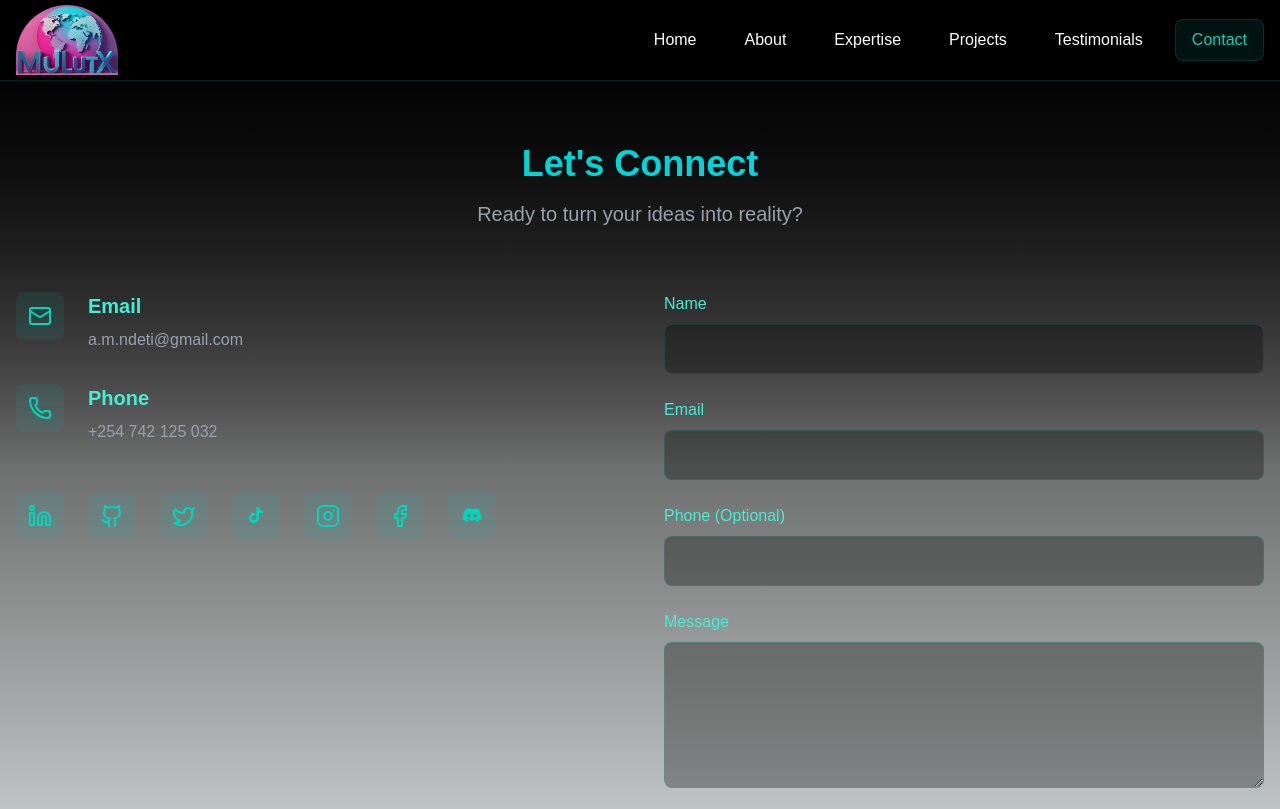
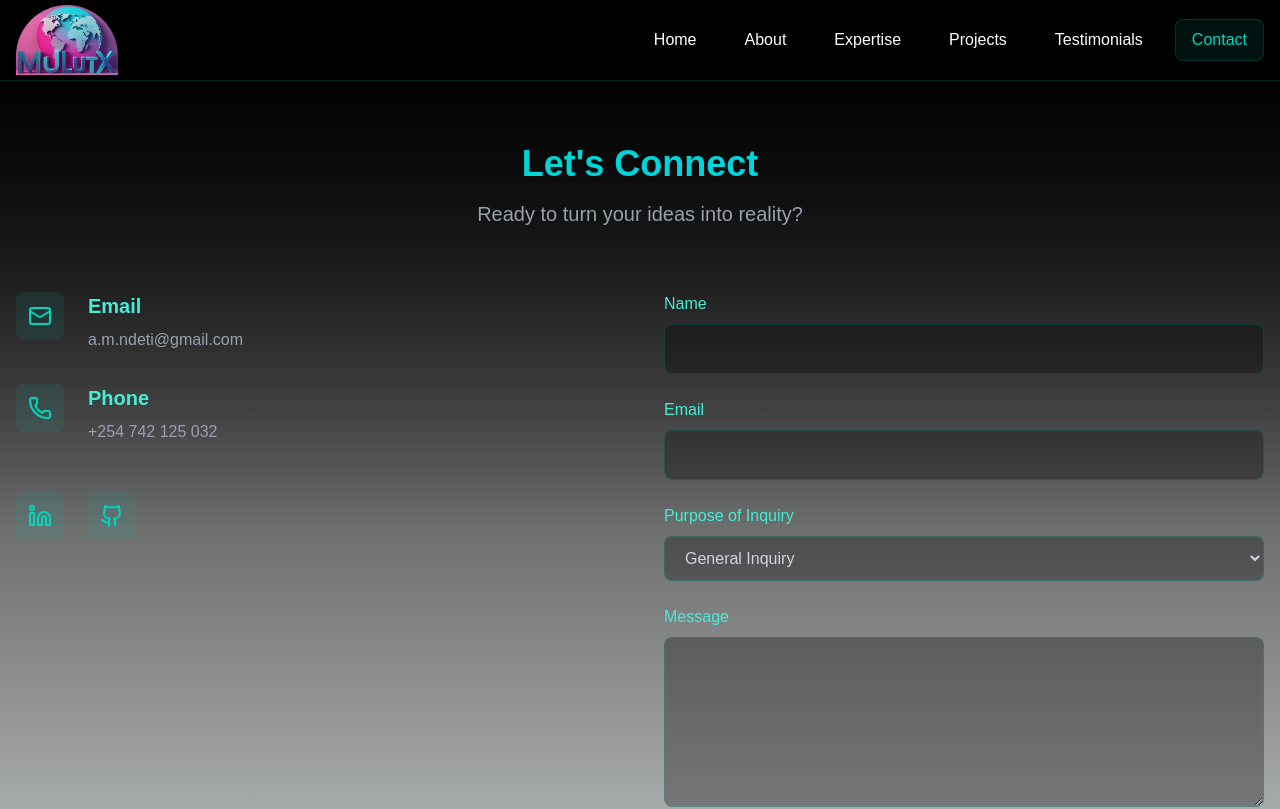
Before and after one commit to MrBytes10/MyPortfolio-V2withSEO-Public, a Next.js app: page /contact in a window 1280 px wide. Shown: the top 809 px of the page. Built offline with nearby package versions, Linux system fonts and the light colour scheme.

Commit message:
added form pre-filling capabilities to the project-contact form

```diff
--- a/src/app/contact/page.js
+++ b/src/app/contact/page.js
@@ -1,63 +1,74 @@
-// B:\mytestProjects\myPortfolioV2\myportfoliov2\src\app\contact\page.js
-//  (updated with EmailJS)
-
+// B:\mytestProjects\myPortfolioV2\myportfoliov2\src/app/contact/page.js
 "use client";
-import React, { useRef, useState } from "react";
-import {
-  Mail,
-  Phone,
-  Send,
-  Linkedin,
-  Github,
-  Facebook,
-  Instagram,
-  Twitter,
-} from "lucide-react";
+import React, { useRef, useState, useEffect, Suspense } from "react";
+// NEW: Import useSearchParams to read URL query parameters
+import { useSearchParams } from "next/navigation";
+import { Mail, Phone, Send, Linkedin, Github, Facebook, Instagram, Twitter } from "lucide-react";
 import { FontAwesomeIcon } from "@fortawesome/react-fontawesome";
 import { faTiktok, faDiscord } from "@fortawesome/free-brands-svg-icons";
 import emailjs from "@emailjs/browser";
 
-const Contact = () => {
+// NEW: A small wrapper component is needed to use useSearchParams within a Suspense boundary.
+const ContactForm = () => {
   const form = useRef();
+  const searchParams = useSearchParams(); // Hook to get URL parameters
+
+  // NEW: Add 'purpose' to the form data state
   const [formData, setFormData] = useState({
     name: "",
     email: "",
     phone: "",
+    purpose: "General Inquiry", // Default value
     message: "",
   });
+
   const [showSuccess, setShowSuccess] = useState(false);
   const [isSubmitting, setIsSubmitting] = useState(false);
+
+  // NEW: useEffect to check for URL parameters and pre-fill the form on page load.
+  useEffect(() => {
+    const purposeParam = searchParams.get("purpose");
+    const projectParam = searchParams.get("project");
+
+    if (purposeParam) {
+      setFormData((prev) => ({ ...prev, purpose: purposeParam }));
+    }
+
+    if (projectParam) {
+      setFormData((prev) => ({
+        ...prev,
+        message: `Hello, I am interested in discussing the project: "${projectParam}".\n\nMy inquiry is regarding: ${
+          purposeParam || "..."
+        }\n\n[Please add your specific questions here]`,
+      }));
+    }
+  }, [searchParams]);
 
   const handleSubmit = (e) => {
     e.preventDefault();
     setIsSubmitting(true);
 
-    // Add timestamp to the form data
-    const currentTime = new Date().toLocaleString();
-
-    // Create form data with timestamp
     const templateParams = {
       user_name: formData.name,
       user_email: formData.email,
       user_phone: formData.phone || "Not provided",
+      purpose: formData.purpose, // NEW: Pass purpose to EmailJS
       message: formData.message,
-      time: currentTime,
+      time: new Date().toLocaleString(),
     };
 
-    // Send email using EmailJS
     emailjs
       .send(
-        "service_5gmsdwf", // Replace with your actual service ID// got it from EmailJs Email Servicess tab--
-        "template_hc097rg", // Replace with your actual template ID// got it from EmailJs Email templates tab--Settings
+        "service_5gmsdwf",
+        "template_hc097rg",
         templateParams,
-        "ib7BFknkbnJgOy8Lr" // Replace with your actual public key //  got it from EmailJs Account/profile tab--General
+        "ib7BFknkbnJgOy8Lr"
       )
       .then(
         (result) => {
-          console.log("Email sent successfully", result);
           setShowSuccess(true);
           setTimeout(() => setShowSuccess(false), 5000);
-          setFormData({ name: "", email: "", phone: "", message: "" });
+          setFormData({ name: "", email: "", phone: "", purpose: "General Inquiry", message: "" });
         },
         (error) => {
           console.log("Failed to send email:", error);
@@ -78,111 +89,6 @@ const Contact = () => {
   };
 
   return (
-    <div className="pt-20 min-h-screen bg-gradient-to-b from-black to-teal-900/10">
-      <div className="max-w-7xl mx-auto px-4 py-16">
-        <div className="text-center mb-16">
-          <h1 className="text-4xl font-bold mb-4 bg-gradient-to-r from-teal-400 to-cyan-400 bg-clip-text text-transparent">
-            Let&apos;s Connect
-          </h1>
-          <p className="text-gray-400 text-xl">
-            Ready to turn your ideas into reality?
-          </p>
-        </div>
-
-        <div className="grid md:grid-cols-2 gap-12">
-          {/* Contact Info */}
-          <div className="space-y-8">
-            <div className="flex items-start gap-6">
-              <div className="p-3 bg-teal-500/10 rounded-lg">
-                <Mail className="h-6 w-6 text-teal-400" />
-              </div>
-              <div>
-                <h3 className="text-xl font-semibold text-teal-300 mb-2">
-                  Email
-                </h3>
-                <p className="text-gray-400">a.m.ndeti@gmail.com</p>
-              </div>
-            </div>
-
-            <div className="flex items-start gap-6">
-              <div className="p-3 bg-teal-500/10 rounded-lg">
-                <Phone className="h-6 w-6 text-teal-400" />
-              </div>
-              <div>
-                <h3 className="text-xl font-semibold text-teal-300 mb-2">
-                  Phone
-                </h3>
-                <p className="text-gray-400">+254 742 125 032</p>
-              </div>
-            </div>
-
-            <div className="flex gap-6 mt-12">
-              {/*LinkedIn*/}
-              <a
-                href="https://www.linkedin.com/in/augastine-ndeti-290230175?lipi=urn%3Ali%3Apage%3Ad_flagship3_profile_view_base_contact_details%3BwZ6ut2hySHGJYPyJsjdf2A%3D%3D"
-                target="_blank"
-                rel="noopener noreferrer"
-                className="p-3 bg-teal-500/10 rounded-lg hover:bg-teal-500/20 transition-colors">
-                <Linkedin className="h-6 w-6 text-teal-400" />
-              </a>
-              {/*Github*/}
-              <a
-                href="https://github.com/MrBytes10"
-                target="_blank"
-                rel="noopener noreferrer"
-                className="p-3 bg-teal-500/10 rounded-lg hover:bg-teal-500/20 transition-colors">
-                <Github className="h-6 w-6 text-teal-400" />
-              </a>
-              {/*Twitter*/}
-              <a
-                href="https://twitter.com/mulu_tx"
-                target="_blank"
-                rel="noopener noreferrer"
-                className="p-3 bg-teal-500/10 rounded-lg hover:bg-teal-500/20 transition-colors">
-                <Twitter className="h-6 w-6 text-teal-400" />
-              </a>
-              {/*TikTok*/}
-              <a
-                href="https://www.tiktok.com/@mulu_tx?is_from_webapp=1&sender_device=pc"
-                target="_blank"
-                rel="noopener noreferrer"
-                className="p-3 bg-teal-500/10 rounded-lg hover:bg-teal-500/20 transition-colors">
-                <FontAwesomeIcon
-                  icon={faTiktok}
-                  className="h-6 w-6 text-teal-400"
-                />
-              </a>
-              {/*Instagram*/}
-              <a
-                href="https://www.instagram.com/mulu_tx/"
-                target="_blank"
-                rel="noopener noreferrer"
-                className="p-3 bg-teal-500/10 rounded-lg hover:bg-teal-500/20 transition-colors">
-                <Instagram className="h-6 w-6 text-teal-400" />
-              </a>
-              {/*Facebook*/}
-              <a
-                href="https://www.facebook.com/mulu.tx/"
-                target="_blank"
-                rel="noopener noreferrer"
-                className="p-3 bg-teal-500/10 rounded-lg hover:bg-teal-500/20 transition-colors">
-                <Facebook className="h-6 w-6 text-teal-400" />
-              </a>
-              {/*Discord*/}
-              <a
-                href="https://discordapp.com/users/961452033288843284"
-                target="_blank"
-                rel="noopener noreferrer"
-                className="p-3 bg-teal-500/10 rounded-lg hover:bg-teal-500/20 transition-colors">
-                <FontAwesomeIcon
-                  icon={faDiscord}
-                  className="h-6 w-6 text-teal-400"
-                />
-              </a>
-            </div>
-          </div>
-
-          {/* Contact Form */}
     <form ref={form} onSubmit={handleSubmit} className="space-y-6">
       <div>
         <label className="block text-teal-300 mb-2">Name</label>
@@ -208,10 +114,36 @@ const Contact = () => {
         />
       </div>
 
+      {/* NEW: Purpose of Inquiry Dropdown */}
       <div>
-              <label className="block text-teal-300 mb-2">
-                Phone (Optional)
-              </label>
+        <label className="block text-teal-300 mb-2">Purpose of Inquiry</label>
+        <select
+          name="purpose"
+          value={formData.purpose}
+          onChange={handleInputChange}
+          className="w-full bg-black/30 border border-teal-500/20 rounded-lg px-4 py-3 focus:ring-2 focus:ring-teal-500/50 outline-none text-gray-300">
+          <option>General Inquiry</option>
+          <option>Hiring</option>
+          <option>Partnership</option>
+          <option>Licensing</option>
+          <option>Source Code Purchase</option>
+        </select>
+      </div>
+
+      <div>
+        <label className="block text-teal-300 mb-2">Message</label>
+        <textarea
+          name="message"
+          value={formData.message}
+          onChange={handleInputChange}
+          rows="6"
+          className="w-full bg-black/30 border border-teal-500/20 rounded-lg px-4 py-3 focus:ring-2 focus:ring-teal-500/50 outline-none text-gray-300"
+          required
+        />
+      </div>
+
+      <div>
+        <label className="block text-teal-300 mb-2">Phone (Optional)</label>
         <input
           type="tel"
           name="phone"
@@ -221,85 +153,71 @@ const Contact = () => {
         />
       </div>
 
-            <div>
-              <label className="block text-teal-300 mb-2">Message</label>
-              <textarea
-                name="message"
-                value={formData.message}
-                onChange={handleInputChange}
-                rows="5"
-                className="w-full bg-black/30 border border-teal-500/20 rounded-lg px-4 py-3 focus:ring-2 focus:ring-teal-500/50 outline-none text-gray-300"
-                required
-              />
-            </div>
-
       <button
         type="submit"
         disabled={isSubmitting}
         className="w-full bg-teal-500/20 text-teal-400 py-3 rounded-lg font-semibold hover:bg-teal-500/30 transition-colors flex items-center justify-center gap-2 disabled:opacity-50 disabled:cursor-not-allowed">
         {isSubmitting ? (
-                <>
-                  Sending...
-                  <svg
-                    className="ml-2 h-4 w-4 animate-spin"
-                    viewBox="0 0 24 24">
-                    <circle
-                      className="opacity-25"
-                      cx="12"
-                      cy="12"
-                      r="10"
-                      stroke="currentColor"
-                      strokeWidth="4"
-                      fill="none"
-                    />
-                    <path
-                      className="opacity-75"
-                      fill="currentColor"
-                      d="M4 12a8 8 0 018-8V0C5.373 0 0 5.373 0 12h4zm2 5.291A7.962 7.962 0 014 12H0c0 3.042 1.135 5.824 3 7.938l3-2.647z"
-                    />
-                  </svg>
-                </>
+          "Sending..."
         ) : (
           <>
-                  Send Message
-                  <Send className="h-4 w-4" />
+            Send Message <Send className="h-4 w-4" />
           </>
         )}
       </button>
-            {/* SUCCESS to show after the button (inside the form): */}
       {showSuccess && (
         <div className="mt-4 p-4 bg-teal-500/20 text-teal-300 rounded-lg border border-teal-500/30 text-center animate-in slide-in-from-top duration-300">
-                <div className="flex items-center justify-center gap-2">
-                  <div className="w-5 h-5 bg-teal-400 rounded-full flex items-center justify-center">
-                    <svg
-                      className="w-3 h-3 text-black"
-                      fill="currentColor"
-                      viewBox="0 0 20 20">
-                      <path
-                        fillRule="evenodd"
-                        d="M16.707 5.293a1 1 0 010 1.414l-8 8a1 1 0 01-1.414 0l-4-4a1 1 0 011.414-1.414L8 12.586l7.293-7.293a1 1 0 011.414 0z"
-                        clipRule="evenodd"
-                      />
-                    </svg>
-                  </div>
-                  <span>
-                    Message sent successfully! I&apos;ll respond within 24
-                    hours.
-                  </span>
-                </div>
+          Message sent successfully! Expect a response within 24 hours.
         </div>
       )}
     </form>
+  );
+};
+
+
+const Contact = () => {
+  return (
+    <div className="pt-20 min-h-screen bg-gradient-to-b from-black to-teal-900/10">
+      <div className="max-w-7xl mx-auto px-4 py-16">
+        <div className="text-center mb-16">
+          <h1 className="text-4xl font-bold mb-4 bg-gradient-to-r from-teal-400 to-cyan-400 bg-clip-text text-transparent">
+            Let&apos;s Connect
+          </h1>
+          <p className="text-gray-400 text-xl">
+            Ready to turn your ideas into reality?
+          </p>
+        </div>
+        <div className="grid md:grid-cols-2 gap-12">
+          {/* Contact Info Section (No changes here) */}
+          <div className="space-y-8">
+             <div className="flex items-start gap-6">
+                <div className="p-3 bg-teal-500/10 rounded-lg"><Mail className="h-6 w-6 text-teal-400" /></div>
+                <div>
+                    <h3 className="text-xl font-semibold text-teal-300 mb-2">Email</h3>
+                    <p className="text-gray-400">a.m.ndeti@gmail.com</p>
+                </div>
+            </div>
+            <div className="flex items-start gap-6">
+                <div className="p-3 bg-teal-500/10 rounded-lg"><Phone className="h-6 w-6 text-teal-400" /></div>
+                <div>
+                    <h3 className="text-xl font-semibold text-teal-300 mb-2">Phone</h3>
+                    <p className="text-gray-400">+254 742 125 032</p>
+                </div>
+            </div>
+            <div className="flex gap-6 mt-12">
+                <a href="https://www.linkedin.com/in/augastine-ndeti-290230175?lipi=urn%3Ali%3Apage%3Ad_flagship3_profile_view_base_contact_details%3BwZ6ut2hySHGJYPyJsjdf2A%3D%3D" target="_blank" rel="noopener noreferrer" className="p-3 bg-teal-500/10 rounded-lg hover:bg-teal-500/20 transition-colors"><Linkedin className="h-6 w-6 text-teal-400" /></a>
+                <a href="https://github.com/MrBytes10" target="_blank" rel="noopener noreferrer" className="p-3 bg-teal-500/10 rounded-lg hover:bg-teal-500/20 transition-colors"><Github className="h-6 w-6 text-teal-400" /></a>
+                {/* ... other social links ... */}
             </div>
           </div>
 
-      {/* Success notification below button */}
-
-      {/* {showSuccess && (
-        <div className="fixed bottom-4 right-4 md:bottom-4 md:right-4 bottom-20 left-4 right-4 bg-teal-500/20 text-teal-300 px-6 py-3 rounded-lg border border-teal-500/30 z-50">
-          Message sent successfully! I&apos;ll respond within 24 hours.
+          {/* Contact Form */}
+          {/* NEW: Wrap the form in Suspense for useSearchParams */}
+          <Suspense fallback={<div>Loading form...</div>}>
+            <ContactForm />
+          </Suspense>
         </div>
-      )} */}
+      </div>
     </div>
   );
 };
```
Also changed, not shown: src/components/ProjectModal.js (+38 -114 lines). Lines whose indentation alone changed are shown as unchanged.
